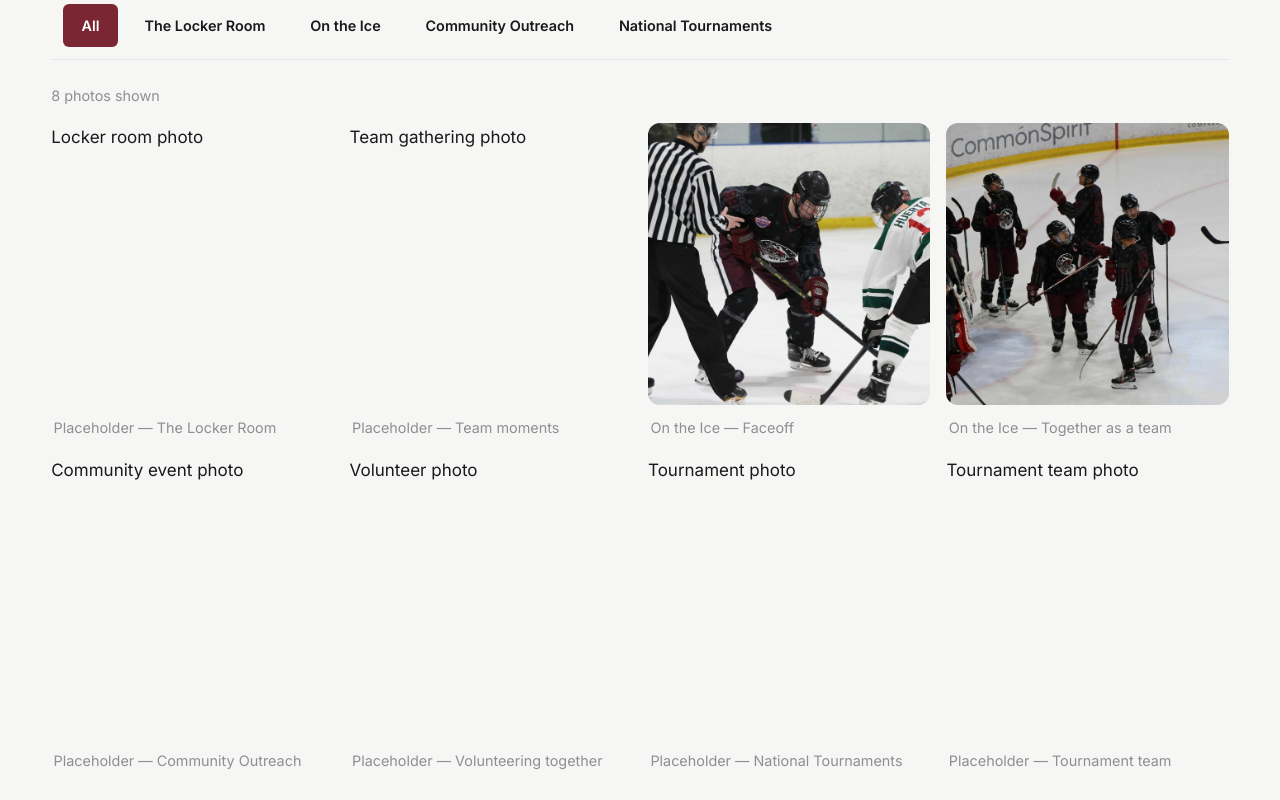
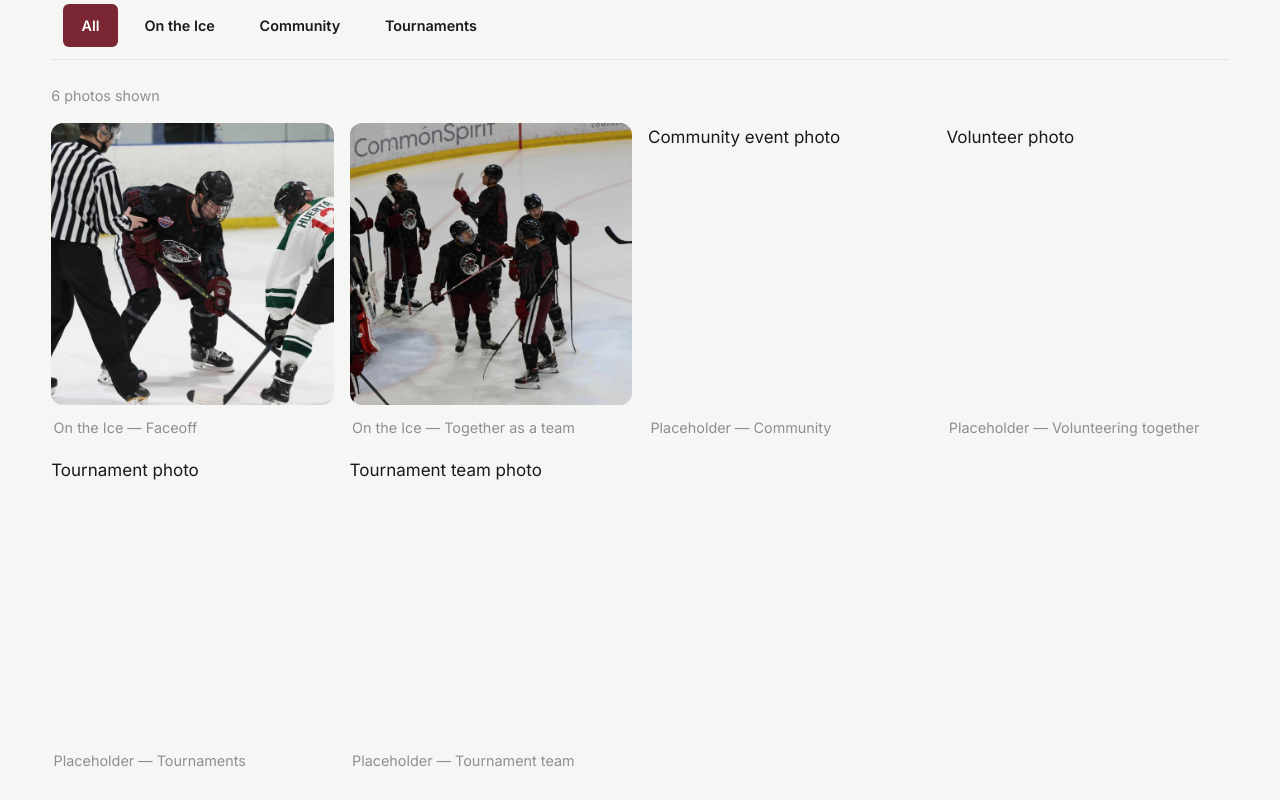
Before and after one commit to pvwt472v8r-beep/Colorado-Warriors-Hockey-Organization-, a plain HTML site: page photos.html in a window 1280 px wide. Shown: the part 800-1600 px from the top of the page. Drawn offline with nearby package versions, Linux system fonts and the light colour scheme.

Commit message:
Update photo gallery categories
Co-authored-by: Copilot <223556219+Copilot@users.noreply.github.com>

```diff
--- a/photos.html
+++ b/photos.html
@@ -37,23 +37,14 @@
 
       <nav class="gallery-filters" aria-label="Filter photos">
         <button class="gallery-filter" type="button" data-filter="all" aria-pressed="true">All</button>
-        <button class="gallery-filter" type="button" data-filter="locker-room" aria-pressed="false">The Locker Room</button>
         <button class="gallery-filter" type="button" data-filter="on-the-ice" aria-pressed="false">On the Ice</button>
-        <button class="gallery-filter" type="button" data-filter="community-outreach" aria-pressed="false">Community Outreach</button>
-        <button class="gallery-filter" type="button" data-filter="national-tournaments" aria-pressed="false">National Tournaments</button>
+        <button class="gallery-filter" type="button" data-filter="community" aria-pressed="false">Community</button>
+        <button class="gallery-filter" type="button" data-filter="tournaments" aria-pressed="false">Tournaments</button>
       </nav>
 
       <p class="gallery-status" aria-live="polite"></p>
 
       <div class="gallery">
-        <figure class="gallery-item reveal" data-category="locker-room">
-          <div class="ph" role="img" aria-label="Locker room photo placeholder">Locker room photo</div>
-          <figcaption>Placeholder — The Locker Room</figcaption>
-        </figure>
-        <figure class="gallery-item reveal" data-category="locker-room">
-          <div class="ph" role="img" aria-label="Team gathering photo placeholder">Team gathering photo</div>
-          <figcaption>Placeholder — Team moments</figcaption>
-        </figure>
         <figure class="gallery-item reveal" data-category="on-the-ice">
           <a class="gallery-photo" href="image/Face%20Off.jpg" aria-label="Enlarge: Colorado Warriors player at a faceoff">
             <img src="image/Face%20Off.jpg" alt="Colorado Warriors player at a faceoff" loading="lazy">
@@ -66,19 +57,19 @@
           </a>
           <figcaption>On the Ice — Together as a team</figcaption>
         </figure>
-        <figure class="gallery-item reveal" data-category="community-outreach">
+        <figure class="gallery-item reveal" data-category="community">
           <div class="ph" role="img" aria-label="Community event photo placeholder">Community event photo</div>
-          <figcaption>Placeholder — Community Outreach</figcaption>
+          <figcaption>Placeholder — Community</figcaption>
         </figure>
-        <figure class="gallery-item reveal" data-category="community-outreach">
+        <figure class="gallery-item reveal" data-category="community">
           <div class="ph" role="img" aria-label="Volunteer photo placeholder">Volunteer photo</div>
           <figcaption>Placeholder — Volunteering together</figcaption>
         </figure>
-        <figure class="gallery-item reveal" data-category="national-tournaments">
+        <figure class="gallery-item reveal" data-category="tournaments">
           <div class="ph" role="img" aria-label="Tournament photo placeholder">Tournament photo</div>
-          <figcaption>Placeholder — National Tournaments</figcaption>
+          <figcaption>Placeholder — Tournaments</figcaption>
         </figure>
-        <figure class="gallery-item reveal" data-category="national-tournaments">
+        <figure class="gallery-item reveal" data-category="tournaments">
           <div class="ph" role="img" aria-label="Tournament team photo placeholder">Tournament team photo</div>
           <figcaption>Placeholder — Tournament team</figcaption>
         </figure>
```
Also changed, not shown: 1 other file.
